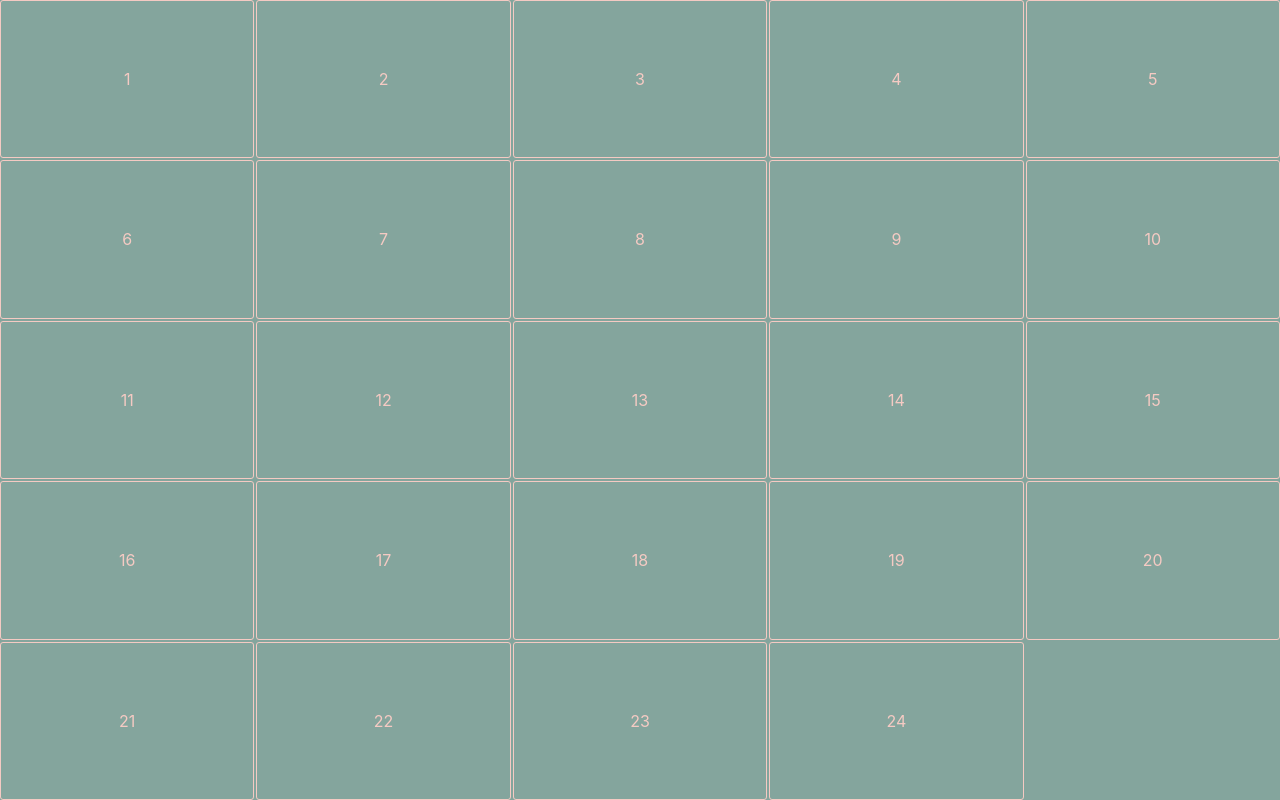
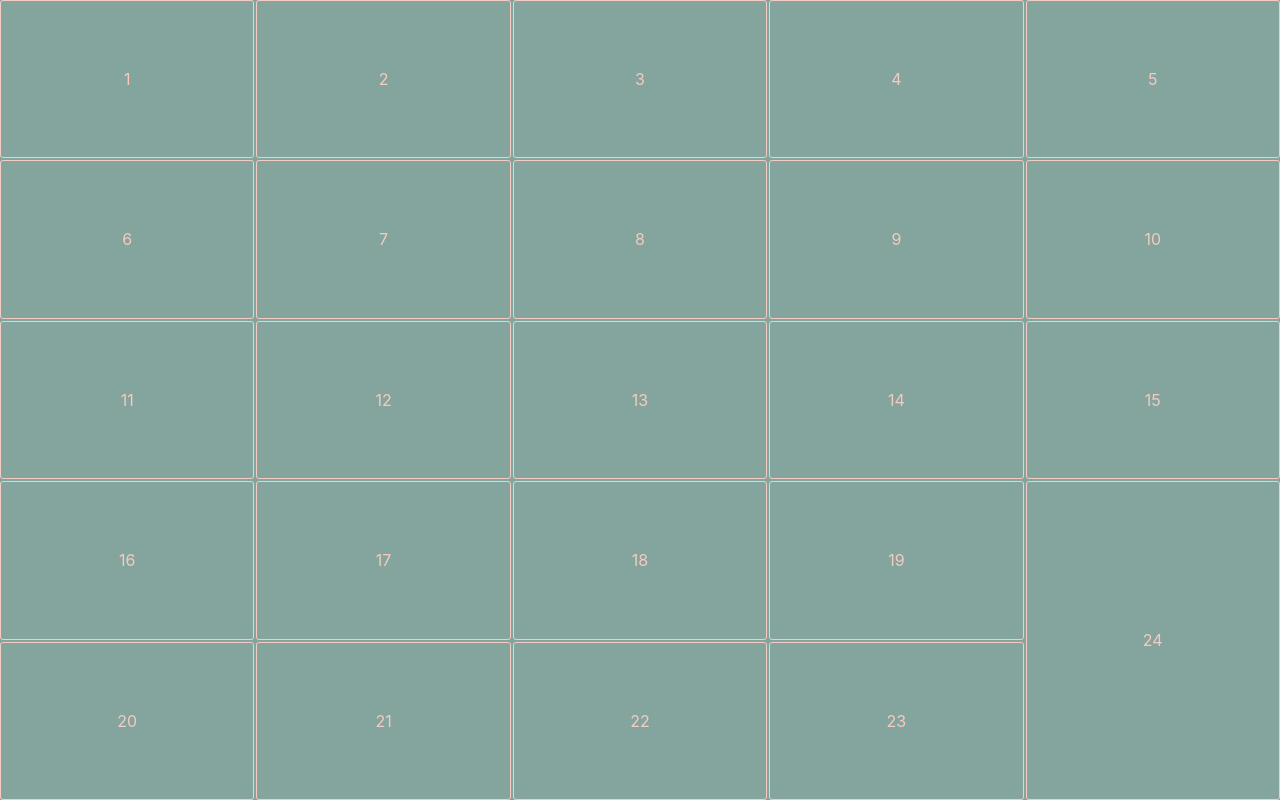
Before and after one commit to Adash/adcaldharma, a React (Create React App) app: page / in a window 1280 px wide. Built offline with nearby package versions, Linux system fonts and the light colour scheme.

Commit message:
clickable boxes with grid

```diff
--- a/src/App.js
+++ b/src/App.js
@@ -142,10 +142,10 @@ function App() {
       <CalendarGrid>
         {quotesArray.map((quote, index) => (
           <Day
-            // day${index + 1}
-            className={clickedArray[index] ? 'clicked' : ''}
+            className={`day${index + 1} ${
+              clickedArray[index] ? 'clicked' : ''
+            }`}
             onClick={() => toggleDay(index)}
-            // onClick={() => toggleDay(index)}
           >
             <p>{quote}</p>
           </Day>
```
